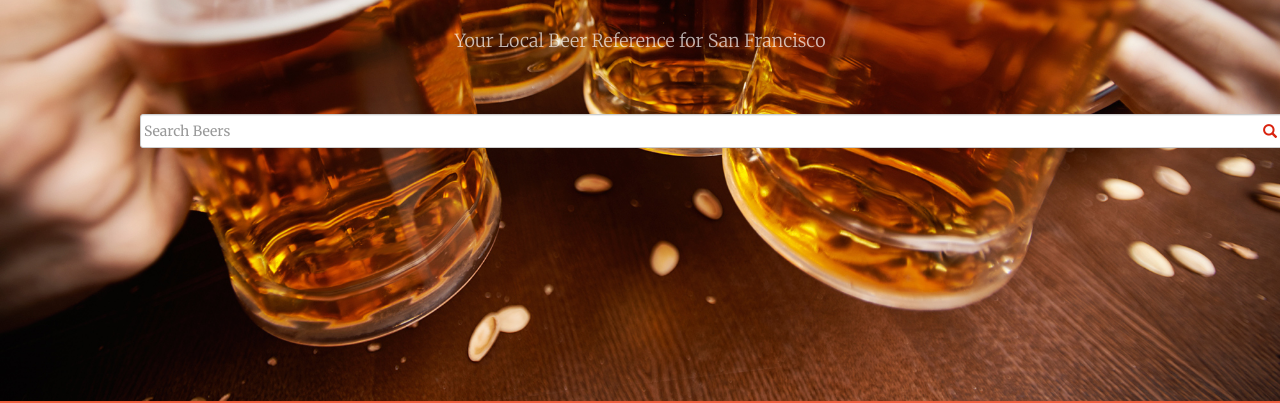
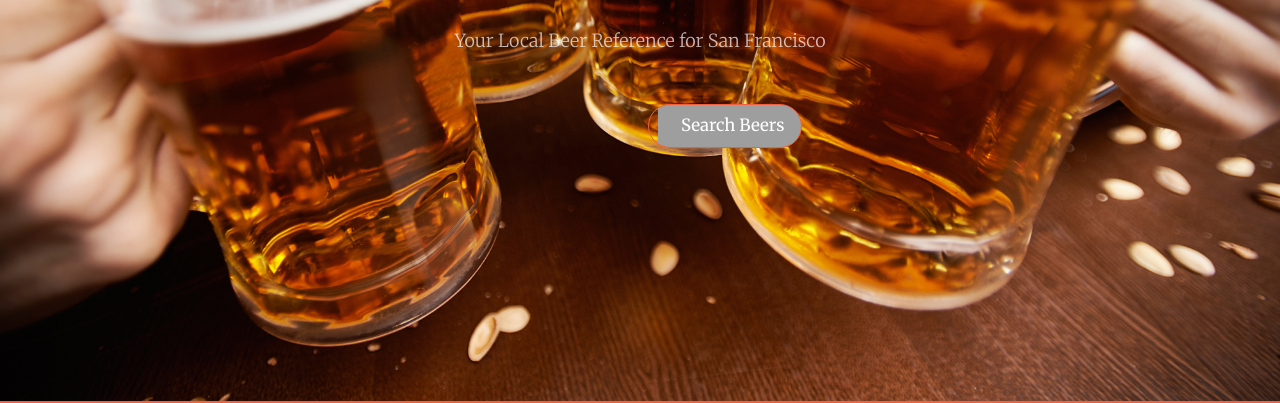
Before and after one commit to jeanmw/BeerMe-San-Francisco, a website: page views/index.html in a window 1280 px wide. Shown: the part 399-802 px from the top of the page. Drawn offline with nearby package versions, Linux system fonts and the light colour scheme; grey boxes are pictures that could not be loaded.

Commit message:
Edited search bar

```diff
--- a/public/stylesheets/creative.css
+++ b/public/stylesheets/creative.css
@@ -3,72 +3,64 @@
  * Copyright 2013-2016 Start Bootstrap
  * Licensed under MIT (https://github.com/BlackrockDigital/startbootstrap/blob/gh-pages/LICENSE)
  */
-
-html, body {
+html,
+body {
   height: 100%;
   width: 100%;
 }
-
 body {
   font-family: 'Merriweather', 'Helvetica Neue', Arial, sans-serif;
 }
-
 hr {
   border-color: #F05F40;
   border-width: 3px;
   max-width: 50px;
 }
-
 hr.light {
   border-color: white;
 }
-
 a {
   -webkit-transition: all 0.35s;
   -moz-transition: all 0.35s;
   transition: all 0.35s;
   color: #F05F40;
 }
-
-a:hover, a:focus {
+a:hover,
+a:focus {
   color: #eb3812;
 }
-
-h1, h2, h3, h4, h5, h6 {
+h1,
+h2,
+h3,
+h4,
+h5,
+h6 {
   font-family: 'Open Sans', 'Helvetica Neue', Arial, sans-serif;
 }
-
 p {
   font-size: 16px;
   line-height: 1.5;
   margin-bottom: 20px;
 }
-
 .bg-primary {
   background-color: #F05F40;
 }
-
 .bg-dark {
   background-color: #222222;
   color: white;
 }
-
 .text-faded {
   color: rgba(255, 255, 255, 0.7);
 }
-
 section {
   padding: 100px 0;
 }
-
 aside {
   padding: 50px 0;
 }
-
 .no-padding {
   padding: 0;
 }
-
 .navbar-default {
   background-color: white;
   border-color: rgba(34, 34, 34, 0.05);
@@ -77,45 +69,42 @@ aside {
   -moz-transition: all 0.35s;
   transition: all 0.35s;
 }
-
 .navbar-default .navbar-header .navbar-brand {
   color: #F05F40;
   font-family: 'Open Sans', 'Helvetica Neue', Arial, sans-serif;
   font-weight: 700;
   text-transform: uppercase;
 }
-
-.navbar-default .navbar-header .navbar-brand:hover, .navbar-default .navbar-header .navbar-brand:focus {
+.navbar-default .navbar-header .navbar-brand:hover,
+.navbar-default .navbar-header .navbar-brand:focus {
   color: #eb3812;
 }
-
 .navbar-default .navbar-header .navbar-toggle {
   font-weight: 700;
   font-size: 12px;
   color: #222222;
   text-transform: uppercase;
 }
-
-.navbar-default .nav>li>a, .navbar-default .nav>li>a:focus {
+.navbar-default .nav > li > a,
+.navbar-default .nav > li > a:focus {
   text-transform: uppercase;
   font-weight: 700;
   font-size: 13px;
   color: #222222;
 }
-
-.navbar-default .nav>li>a:hover, .navbar-default .nav>li>a:focus:hover {
+.navbar-default .nav > li > a:hover,
+.navbar-default .nav > li > a:focus:hover {
   color: #F05F40;
 }
-
-.navbar-default .nav>li.active>a, .navbar-default .nav>li.active>a:focus {
+.navbar-default .nav > li.active > a,
+.navbar-default .nav > li.active > a:focus {
   color: #F05F40 !important;
   background-color: transparent;
 }
-
-.navbar-default .nav>li.active>a:hover, .navbar-default .nav>li.active>a:focus:hover {
+.navbar-default .nav > li.active > a:hover,
+.navbar-default .nav > li.active > a:focus:hover {
   background-color: transparent;
 }
-
 @media (min-width: 768px) {
   .navbar-default {
     background-color: transparent;
@@ -124,13 +113,16 @@ aside {
   .navbar-default .navbar-header .navbar-brand {
     color: rgba(255, 255, 255, 0.7);
   }
-    .navbar-default .navbar-header .navbar-brand:hover, .navbar-default .navbar-header .navbar-brand:focus {
+  .navbar-default .navbar-header .navbar-brand:hover,
+  .navbar-default .navbar-header .navbar-brand:focus {
     color: white;
   }
-    .navbar-default .nav>li>a, .navbar-default .nav>li>a:focus {
+  .navbar-default .nav > li > a,
+  .navbar-default .nav > li > a:focus {
     color: rgba(255, 255, 255, 0.7);
   }
-    .navbar-default .nav>li>a:hover, .navbar-default .nav>li>a:focus:hover {
+  .navbar-default .nav > li > a:hover,
+  .navbar-default .nav > li > a:focus:hover {
     color: white;
   }
   .navbar-default.affix {
@@ -141,17 +133,19 @@ aside {
     color: #F05F40;
     font-size: 14px;
   }
-    .navbar-default.affix .navbar-header .navbar-brand:hover, .navbar-default.affix .navbar-header .navbar-brand:focus {
+  .navbar-default.affix .navbar-header .navbar-brand:hover,
+  .navbar-default.affix .navbar-header .navbar-brand:focus {
     color: #eb3812;
   }
-    .navbar-default.affix .nav>li>a, .navbar-default.affix .nav>li>a:focus {
+  .navbar-default.affix .nav > li > a,
+  .navbar-default.affix .nav > li > a:focus {
     color: #222222;
   }
-    .navbar-default.affix .nav>li>a:hover, .navbar-default.affix .nav>li>a:focus:hover {
+  .navbar-default.affix .nav > li > a:hover,
+  .navbar-default.affix .nav > li > a:focus:hover {
     color: #F05F40;
   }
 }
-
 header {
   position: relative;
   width: 100%;
@@ -165,14 +159,12 @@ header {
   text-align: center;
   color: white;
 }
-
 header .header-content {
   position: relative;
   text-align: center;
   padding: 100px 15px 100px;
   width: 100%;
 }
-
 header .header-content .header-content-inner h1 {
   font-weight: 700;
   text-transform: uppercase;
@@ -180,18 +172,15 @@ header .header-content .header-content-inner h1 {
   margin-bottom: 0;
   font-size: 30px;
 }
-
 header .header-content .header-content-inner hr {
   margin: 30px auto;
 }
-
 header .header-content .header-content-inner p {
   font-weight: 300;
   color: rgba(255, 255, 255, 0.7);
   font-size: 16px;
   margin-bottom: 50px;
 }
-
 @media (min-width: 768px) {
   header {
     min-height: 100%;
@@ -219,33 +208,27 @@ header .header-content .header-content-inner p {
     margin-right: auto;
   }
 }
-
 .section-heading {
   margin-top: 0;
 }
-
 .service-box {
   max-width: 400px;
   margin: 50px auto 0;
 }
-
 @media (min-width: 992px) {
   .service-box {
     margin: 20px auto 0;
   }
 }
-
 .service-box p {
   margin-bottom: 0;
 }
-
 .portfolio-box {
   position: relative;
   display: block;
   max-width: 650px;
   margin: 0 auto;
 }
-
 .portfolio-box .portfolio-box-caption {
   color: white;
   opacity: 0;
@@ -260,7 +243,6 @@ header .header-content .header-content-inner p {
   -moz-transition: all 0.35s;
   transition: all 0.35s;
 }
-
 .portfolio-box .portfolio-box-caption .portfolio-box-caption-content {
   width: 100%;
   text-align: center;
@@ -268,30 +250,25 @@ header .header-content .header-content-inner p {
   top: 50%;
   transform: translateY(-50%);
 }
-
-.portfolio-box .portfolio-box-caption .portfolio-box-caption-content .project-category, .portfolio-box .portfolio-box-caption .portfolio-box-caption-content .project-name {
+.portfolio-box .portfolio-box-caption .portfolio-box-caption-content .project-category,
+.portfolio-box .portfolio-box-caption .portfolio-box-caption-content .project-name {
   font-family: 'Open Sans', 'Helvetica Neue', Arial, sans-serif;
   padding: 0 15px;
 }
-
 .portfolio-box .portfolio-box-caption .portfolio-box-caption-content .project-category {
   text-transform: uppercase;
   font-weight: 600;
   font-size: 14px;
 }
-
 .portfolio-box .portfolio-box-caption .portfolio-box-caption-content .project-name {
   font-size: 18px;
 }
-
 .portfolio-box:hover .portfolio-box-caption {
   opacity: 1;
 }
-
 .portfolio-box:focus {
   outline: none;
 }
-
 @media (min-width: 768px) {
   .portfolio-box .portfolio-box-caption .portfolio-box-caption-content .project-category {
     font-size: 16px;
@@ -300,17 +277,16 @@ header .header-content .header-content-inner p {
     font-size: 22px;
   }
 }
-
-
+.call-to-action h2 {
+  margin: 0 auto 20px;
+}
 .text-primary {
   color: #F05F40;
 }
-
-.no-gutter>[class*='col-'] {
+.no-gutter > [class*='col-'] {
   padding-right: 0;
   padding-left: 0;
 }
-
 .btn-default {
   color: #222222;
   background-color: white;
@@ -319,71 +295,94 @@ header .header-content .header-content-inner p {
   -moz-transition: all 0.35s;
   transition: all 0.35s;
 }
-
-.btn-default:hover, .btn-default:focus, .btn-default.focus, .btn-default:active, .btn-default.active, .open>.dropdown-toggle.btn-default {
+.btn-default:hover,
+.btn-default:focus,
+.btn-default.focus,
+.btn-default:active,
+.btn-default.active,
+.open > .dropdown-toggle.btn-default {
   color: #222222;
   background-color: #f2f2f2;
   border-color: #ededed;
 }
-
-.btn-default:active, .btn-default.active, .open>.dropdown-toggle.btn-default {
+.btn-default:active,
+.btn-default.active,
+.open > .dropdown-toggle.btn-default {
   background-image: none;
+}
+/*begin form css*/
+input {
+	outline: none;
+}
+input[type=search] {
+	-webkit-appearance: textfield;
+	-webkit-box-sizing: content-box;
+	font-family: inherit;
+	font-size: 120%;
+}
+input::-webkit-search-decoration,
+input::-webkit-search-cancel-button {
+	display: none;
 }
 
 
-/*begin form css*/
+input[type=search] {
+	background: rgba(237,237,237,0) url(http://static.tumblr.com/ftv85bp/MIXmud4tx/search-icon.png) no-repeat 9px center;
+	border: solid 1px rgb(240,95,64);
+	padding: 9px 10px 9px 32px;
+	width: 110px;
 
-#custom-search-input {
-    margin: 0;
-    margin-top: 10px;
-    padding: 0;
+	-webkit-border-radius: 10em;
+	-moz-border-radius: 10em;
+	border-radius: 10em;
+
+	-webkit-transition: all .5s;
+	-moz-transition: all .5s;
+	transition: all .5s;
 }
+input[type=search]:focus {
+	width: 300px;
+	background-color: rgba(237,237,237,0);
+	border-color: rgb(240,95,64);
 
-#custom-search-input .search-query {
-    padding-right: 3px;
-    padding-right: 4px \9;
-    padding-left: 3px;
-    padding-left: 4px \9;
-    /* IE7-8 doesn't have border-radius, so don't indent the padding */
-    margin-bottom: 0;
-    -webkit-border-radius: 3px;
-    -moz-border-radius: 3px;
-    border-radius: 3px;
-}
-
-#custom-search-input button {
-    border: 0;
-    background: none;
-    /** belows styles are working good */
-    padding: 2px 5px;
-    margin-top: 2px;
-    position: relative;
-    left: -28px;
-    /* IE7-8 doesn't have border-radius, so don't indent the padding */
-    margin-bottom: 0;
-    -webkit-border-radius: 3px;
-    -moz-border-radius: 3px;
-    border-radius: 3px;
-    color: #D9230F;
-}
-
-.search-query:focus+button {
-    z-index: 3;
+	-webkit-box-shadow: 0 0 5px rgba(109,207,246,.5);
+	-moz-box-shadow: 0 0 5px rgba(109,207,246,.5);
+	box-shadow: 0 0 5px rgba(109,207,246,.5);
 }
 
 
+input:-moz-placeholder {
+	color: white;
+}
+input::-webkit-input-placeholder {
+	color: white;
+}
 /*end form css*/
-
-.btn-default.disabled, .btn-default[disabled], fieldset[disabled] .btn-default, .btn-default.disabled:hover, .btn-default[disabled]:hover, fieldset[disabled] .btn-default:hover, .btn-default.disabled:focus, .btn-default[disabled]:focus, fieldset[disabled] .btn-default:focus, .btn-default.disabled.focus, .btn-default[disabled].focus, fieldset[disabled] .btn-default.focus, .btn-default.disabled:active, .btn-default[disabled]:active, fieldset[disabled] .btn-default:active, .btn-default.disabled.active, .btn-default[disabled].active, fieldset[disabled] .btn-default.active {
+.btn-default.disabled,
+.btn-default[disabled],
+fieldset[disabled] .btn-default,
+.btn-default.disabled:hover,
+.btn-default[disabled]:hover,
+fieldset[disabled] .btn-default:hover,
+.btn-default.disabled:focus,
+.btn-default[disabled]:focus,
+fieldset[disabled] .btn-default:focus,
+.btn-default.disabled.focus,
+.btn-default[disabled].focus,
+fieldset[disabled] .btn-default.focus,
+.btn-default.disabled:active,
+.btn-default[disabled]:active,
+fieldset[disabled] .btn-default:active,
+.btn-default.disabled.active,
+.btn-default[disabled].active,
+fieldset[disabled] .btn-default.active {
   background-color: white;
   border-color: white;
 }
-
 .btn-default .badge {
   color: white;
   background-color: #222222;
 }
-
 .btn-primary {
   color: white;
   background-color: #F05F40;
@@ -392,27 +391,46 @@ header .header-content .header-content-inner p {
   -moz-transition: all 0.35s;
   transition: all 0.35s;
 }
-
-.btn-primary:hover, .btn-primary:focus, .btn-primary.focus, .btn-primary:active, .btn-primary.active, .open>.dropdown-toggle.btn-primary {
+.btn-primary:hover,
+.btn-primary:focus,
+.btn-primary.focus,
+.btn-primary:active,
+.btn-primary.active,
+.open > .dropdown-toggle.btn-primary {
   color: white;
   background-color: #ee4b28;
   border-color: #ed431f;
 }
-
-.btn-primary:active, .btn-primary.active, .open>.dropdown-toggle.btn-primary {
+.btn-primary:active,
+.btn-primary.active,
+.open > .dropdown-toggle.btn-primary {
   background-image: none;
 }
-
-.btn-primary.disabled, .btn-primary[disabled], fieldset[disabled] .btn-primary, .btn-primary.disabled:hover, .btn-primary[disabled]:hover, fieldset[disabled] .btn-primary:hover, .btn-primary.disabled:focus, .btn-primary[disabled]:focus, fieldset[disabled] .btn-primary:focus, .btn-primary.disabled.focus, .btn-primary[disabled].focus, fieldset[disabled] .btn-primary.focus, .btn-primary.disabled:active, .btn-primary[disabled]:active, fieldset[disabled] .btn-primary:active, .btn-primary.disabled.active, .btn-primary[disabled].active, fieldset[disabled] .btn-primary.active {
+.btn-primary.disabled,
+.btn-primary[disabled],
+fieldset[disabled] .btn-primary,
+.btn-primary.disabled:hover,
+.btn-primary[disabled]:hover,
+fieldset[disabled] .btn-primary:hover,
+.btn-primary.disabled:focus,
+.btn-primary[disabled]:focus,
+fieldset[disabled] .btn-primary:focus,
+.btn-primary.disabled.focus,
+.btn-primary[disabled].focus,
+fieldset[disabled] .btn-primary.focus,
+.btn-primary.disabled:active,
+.btn-primary[disabled]:active,
+fieldset[disabled] .btn-primary:active,
+.btn-primary.disabled.active,
+.btn-primary[disabled].active,
+fieldset[disabled] .btn-primary.active {
   background-color: #F05F40;
   border-color: #F05F40;
 }
-
 .btn-primary .badge {
   color: #F05F40;
   background-color: white;
 }
-
 .btn {
   font-family: 'Open Sans', 'Helvetica Neue', Arial, sans-serif;
   border: none;
@@ -420,33 +438,27 @@ header .header-content .header-content-inner p {
   font-weight: 700;
   text-transform: uppercase;
 }
-
 .btn-xl {
   padding: 15px 30px;
 }
-
 ::-moz-selection {
   color: white;
   text-shadow: none;
   background: #222222;
 }
-
 ::selection {
   color: white;
   text-shadow: none;
   background: #222222;
 }
-
 img::selection {
   color: white;
   background: transparent;
 }
-
 img::-moz-selection {
   color: white;
   background: transparent;
 }
-
 body {
   webkit-tap-highlight-color: #222222;
 }
--- a/views/index.html
+++ b/views/index.html
@@ -68,11 +68,9 @@
                     <div class="row">
                         <div id="custom-search-input">
                             <div class="input-group col-md-12">
-                                <input type="text" class="  search-query form-control" placeholder="Search Beers" />
-                                <span class="input-group-btn">
-                                    <button class="btn btn-danger" type="button">
-                                        <span class=" glyphicon glyphicon-search"></span>
-                                </button>
+                              <form class="search" action="/search">
+                                  <input type="search" name="q" placeholder="Search Beers">
+                              </form>
                                 </span>
                             </div>
                         </div>
@@ -81,18 +79,14 @@
                 <!-- <a href="#about" class="btn btn-primary btn-xl page-scroll">Search Beers</a> -->
             </div>
         </div>
+
     </header>
 
 
     <section class="bg-primary" id="about">
         <div class="container">
             <div class="row">
-                <form class="search">
-                    <div class="form-group">
-                        <label for="formGroupExampleInput">Search Your Brew</label>
-                        <input type="text" class="form-control" id="formGroupExampleInput" placeholder="Beer">
-                    </div>
-                </form>
+          <!-- Search results here -->
             </div>
         </div>
     </section>
```
Lines whose indentation alone changed are shown as unchanged.
